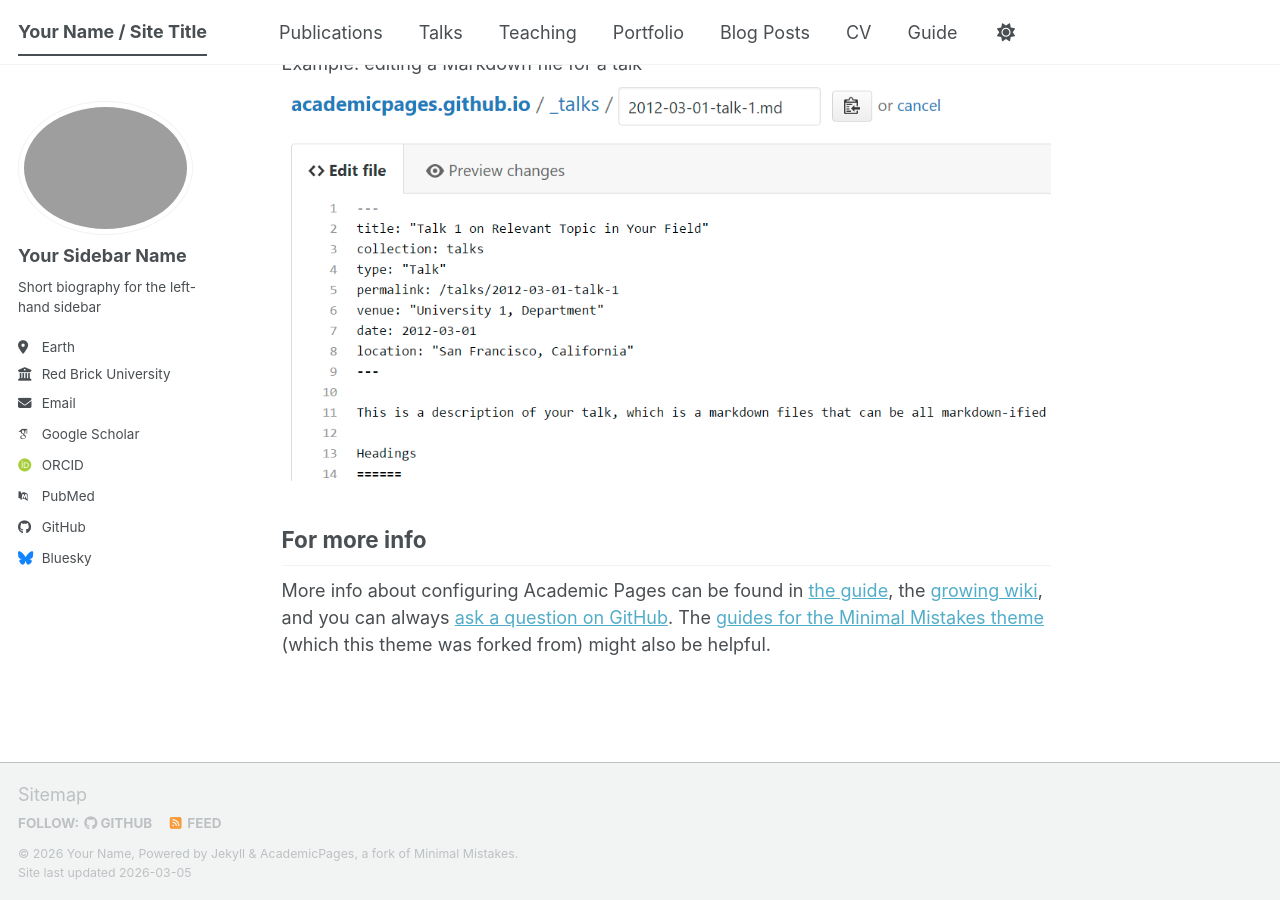
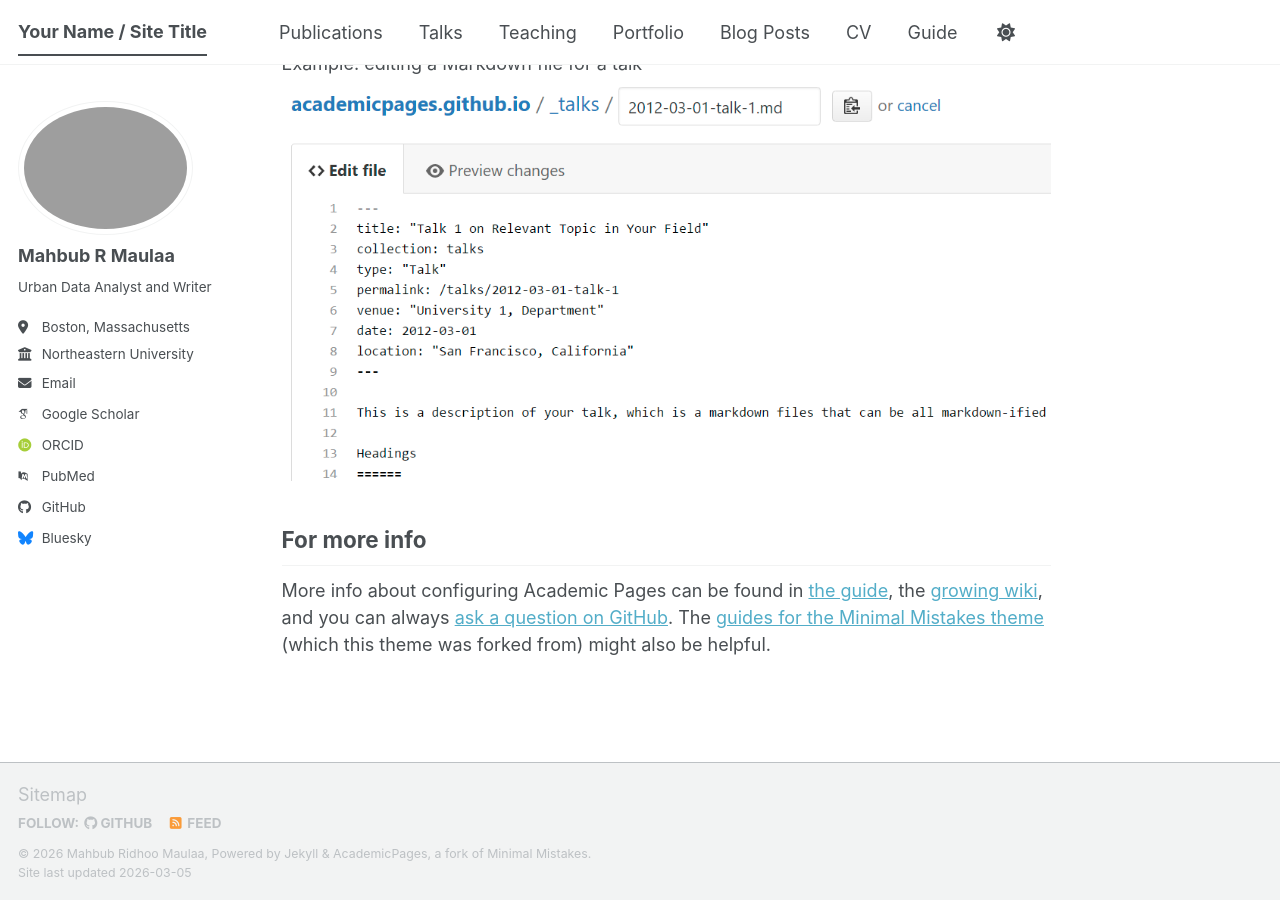
Before and after one commit to mahbubrmaulaa-hub/maulaa-portfolio, a Jekyll site: the page built from _pages/about.md, in a window 1280 px wide and 900 px high, scrolled down 2720 px. Built offline with Jekyll 4.4.1, drawn with Linux system fonts in a browser that asks for light colours; some web fonts are replaced; a script bundle is joined from its source files by our own code; library files that are not in the unit come from our copies.

Commit message:
Update _config.yml

```diff
--- a/_config.yml
+++ b/_config.yml
@@ -11,8 +11,8 @@ locale                   : "en-US"
 site_theme               : "default" # The available themes options are "default", "air", "sunrise", "mint", "dirt" and "contrast"
 title                    : "Your Name / Site Title"
 title_separator          : "-"
-name                     : &name "Your Name"
-description              : &description "Your Name's academic portfolio"   # Update this with a general description of your site, this is the default if not overridden by a page
+name                     : &name "Mahbub Ridhoo Maulaa"
+description              : &description "Urban Data Analyst and Writer"   # Update this with a general description of your site, this is the default if not overridden by a page
 url                      : https://academicpages.github.io # The base hostname & protocol for your site e.g. "https://[your GitHub username].github.io",
                                                            # or if you already have some other page hosted on Github then use "https://[your GitHub username].github.io/[Your Repo Name]"
 baseurl                  : "" # the subpath of your site, e.g. "/blog"
@@ -23,12 +23,12 @@ repository               : "academicpages/academicpages.github.io"
 #               Additional customization can be done by editing /_includes/author-profile.html
 author:
   # Biographic information
-  avatar           : "profile.png"
-  name             : "Your Sidebar Name"
+  avatar           : "image/profile.png"
+  name             : "Mahbub R Maulaa"
   pronouns         : # example: "she/her"
-  bio              : "Short biography for the left-hand sidebar"
-  location         : "Earth"
-  employer         : "Red Brick University"
+  bio              : "Urban Data Analyst and Writer"
+  location         : "Boston, Massachusetts"
+  employer         : "Northeastern University"
   uri              : # URL
   email            : "none@example.org"
 
```
